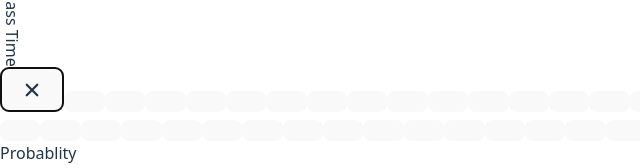
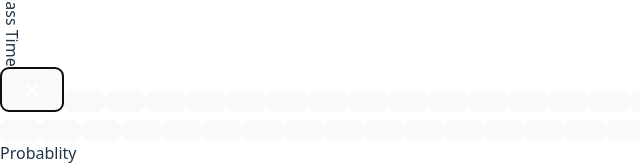
Before and after one commit to karankotai/puzzle-builder, a React (Vite) app: page / in a window 1280 px wide. Both pictures are taken after a click on the button 20 px from the left and 817 px from the top of the page. Shown: the part 733-901 px from the top of the page, without its empty margins (0-640 px from the left). Built offline with nearby package versions, Linux system fonts and the light colour scheme.

Commit message:
1st version ready for deploy

```diff
--- a/src/LogicPuzzle.tsx
+++ b/src/LogicPuzzle.tsx
@@ -1,27 +1,6 @@
 import { useState } from 'react'
 import Puzzle from './Puzzle'
-
-const problem = {
-  title: "Whose Shoes",
-  desc: "Aditya, Basil, Cecilia, and Dimitri each teach one class at 8:00, 9:00, 10:00, or 11:00. At those times, they each teach algebra, calculus, geometry, or probability. Everybody teaches at a different time, and everybody teaches a different class. For each teacher, we’d like to know *when* they teach and *which course*they teach. Given a set of clues, how can we figure it out?",
-  hints: [
-    "One of Basil's class and the 9:00 class is calculus and the other is geometry.",
-    "The four classes are Cecilia’s, the 10:00 class, geometry, and probability.",
-    "Aditya’s class is one hour before calculus.",
-    "Calculus is two hours after geometry"
-  ],
-  options: {
-    teacher: ["Aditya", "Basil", "Cecilia", "Dimitri"],
-    course: ["Probablity", "Geometry", "Calculus", "Algebra"],
-    class_time: ["8:00", "9:00", "10:00", "11:00"],
-  },
-  ans: [
-    { teacher: "Aditya", course: "Probablity", class_time: "8:00" },
-    { teacher: "Basil", course: "Geometry", class_time: "11:00" },
-    { teacher: "Cecilia", course: "Calculus", class_time: "9:00" },
-    { teacher: "Dimitri", course: "Algebra", class_time: "10:00" },
-  ]
-}
+import problem from "./assets/problem.json"
 
 const LogicPuzzle = () => {
   const [showHints, setShowHints] = useState(false)
--- a/src/Puzzle.tsx
+++ b/src/Puzzle.tsx
@@ -22,6 +22,7 @@ const correctCase = (str: string) => {
 
 const Puzzle = ({ options, ans, setShowHints }: PuzzleProps) => {
   const options_cols = Object.keys(options)
+  const tries = useRef(0);
   // these states array contains each box top and left value at 0 and 1 index
   const [box_1, setBox1] = useState(createInitialState())
   const [box_2, setBox2] = useState(createInitialState())
@@ -33,6 +34,7 @@ const Puzzle = ({ options, ans, setShowHints }: PuzzleProps) => {
 
   // gets an array with top and left values and the box number for updating at 0, 1, 2 index
   const handleBoxClick = (pos: number[]) => {
+    tries.current++
     const tempBox = pos[2] === 1 ? [...box_1] : pos[2] === 2 ? [...box_2] : [...box_3];
     prevState.current.push({
       lastUpdatedBox: pos[2],
@@ -88,40 +90,47 @@ const Puzzle = ({ options, ans, setShowHints }: PuzzleProps) => {
     box_1.forEach((ele, i) => {
       if (ele.includes(2)) {
         ans.forEach(a => {
-          if(a[options_cols[0]]===options[options_cols[0]][ele.indexOf(2)] && a[options_cols[2]]===options[options_cols[2]][i]) count++
+          if(a[options_cols[0] as keyof typeof a]===options[options_cols[0]][ele.indexOf(2)] && a[options_cols[2] as keyof typeof a]===options[options_cols[2] as keyof typeof a][i]) count++
         })
       }
     })
     box_2.forEach((ele, i) => {
       if (ele.includes(2)) {
         ans.forEach(a => {
-          if(a[options_cols[0]]===options[options_cols[0]][ele.indexOf(2)] && a[options_cols[2]]===options[options_cols[2]][i]) count++
+          if(a[options_cols[1] as keyof typeof a]===options[options_cols[1]][ele.indexOf(2)] && a[options_cols[2] as keyof typeof a]===options[options_cols[2]][i]) count++
         })
       }
     })
     box_3.forEach((ele, i) => {
       if (ele.includes(2)) {
         ans.forEach(a => {
-          if(a[options_cols[0]]===options[options_cols[0]][ele.indexOf(2)] && a[options_cols[2]]===options[options_cols[2]][i]) count++
+          if(a[options_cols[0] as keyof typeof a]===options[options_cols[0]][ele.indexOf(2)] && a[options_cols[1] as keyof typeof a]===options[options_cols[1]][i]) count++
         })
       }
     })
     count==12 ? setAlert(2) : count>=0 ? setAlert(1) : ''
   }
+  //check if all the boxes are marked either wrong or tick if yes checkAns on each box update
   useEffect(() => {
     let flag = true
     box_1.forEach(ele=>{
-      if(ele.includes(0)) flag = false
+      if(!ele.includes(2)) flag = false
     })
     box_2.forEach(ele=>{
-      if(ele.includes(0)) flag = false
+      if(!ele.includes(2)) flag = false
     })
     box_3.forEach(ele=>{
-      if(ele.includes(0)) flag = false
+      if(!ele.includes(2)) flag = false
     })
     if(flag)
       checkAns()
   }, [box_1, box_2, box_3])
+
+  const calculateScore = (tr:number) => {
+    const maxScore = 100, penalty = 2
+    const x = tr / 2
+    return maxScore - (x-12) * penalty
+  }
   return (
     <>
       <div className="w-[35vw] gap-1 grid grid-cols-[1fr,1fr,1fr]">
@@ -160,9 +169,9 @@ const Puzzle = ({ options, ans, setShowHints }: PuzzleProps) => {
               {ele.map((el, j) => {
                 return <button className="bg-white border-slate-300 rounded-none px-2 py-0 min-h-[2.5em]" onClick={() => handleBoxClick([i, j, 1])}>
                   {(el === 2)
-                    ? <IoMdCheckmark size='1.5em' />
+                    ? <IoMdCheckmark size='1.5em' className='bg-green-400' color='white'/>
                     : (el === 1)
-                      ? <IoClose size='1.5em' /> : ''}
+                      ? <IoClose className='bg-red-400' color='white' size='1.5em' /> : ''}
                 </button>
               })}
             </>
@@ -175,9 +184,9 @@ const Puzzle = ({ options, ans, setShowHints }: PuzzleProps) => {
               {ele.map((el, j) => {
                 return <button className="bg-white border-slate-300 rounded-none px-2 py-0 min-h-[2.5em]" onClick={() => handleBoxClick([i, j, 2])}>
                   {(el === 2)
-                    ? <IoMdCheckmark size='1.5em' />
+                    ? <IoMdCheckmark className='bg-green-400' color='white' size='1.5em' />
                     : (el === 1)
-                      ? <IoClose size='1.5em' /> : ''}
+                      ? <IoClose className='bg-red-400' color='white' size='1.5em' /> : ''}
                 </button>
               })}
             </>
@@ -199,9 +208,9 @@ const Puzzle = ({ options, ans, setShowHints }: PuzzleProps) => {
               {ele.map((el, j) => {
                 return <button className="bg-white border-slate-300 rounded-none px-2 py-0 min-h-[2.5em]" onClick={() => handleBoxClick([i, j, 3])}>
                   {(el === 2)
-                    ? <IoMdCheckmark size='1.5em' />
+                    ? <IoMdCheckmark size='1.5em' className='bg-green-400' color='white'/>
                     : (el === 1)
-                      ? <IoClose size='1.5em' /> : ''}
+                      ? <IoClose size='1.5em' className='bg-red-400' color='white'/> : ''}
                 </button>
               })}
             </>
@@ -213,7 +222,7 @@ const Puzzle = ({ options, ans, setShowHints }: PuzzleProps) => {
         <button disabled={prevState.current.length === 0} onClick={undo} className={`${prevState.current.length === 0 ? 'hover:cursor-not-allowed' : ''} bg-white border-2 py-1.5 hover:bg-cyan-200 hover:text-slate-500 uppercase border-cyan-500`}>Undo</button>
         <button onClick={reset} className='bg-white border-2 py-1.5 hover:bg-cyan-200 hover:text-slate-500 uppercase border-cyan-500'>Start Over</button>
       </div>
-      <AlertComp showAlert={alert == 1 || alert == 2 || alert == 3} status={alert} setShowAlert={setAlert} />
+      <AlertComp score={calculateScore(tries.current)} showAlert={alert == 1 || alert == 2 || alert == 3} status={alert} setShowAlert={setAlert} />
     </>
   )
 }
--- /dev/null
+++ b/src/assets/problem.json
@@ -0,0 +1,40 @@
+{
+    "title": "Whose Shoes",
+    "desc": "Aditya, Basil, Cecilia, and Dimitri each teach one class at 8:00, 9:00, 10:00, or 11:00. At those times, they each teach algebra, calculus, geometry, or probability. Everybody teaches at a different time, and everybody teaches a different class. For each teacher, we’d like to know *when* they teach and *which course*they teach. Given a set of clues, how can we figure it out?",
+    "hints": [
+        "One of Basil's class and the 9:00 class is calculus and the other is geometry.",
+        "The four classes are Cecilia’s, the 10:00 class, geometry, and probability.",
+        "Aditya’s class is one hour before calculus.",
+        "Calculus is two hours after geometry"
+    ],
+    "options": {
+      "teacher": [
+            "Aditya",
+            "Basil",
+            "Cecilia",
+            "Dimitri"
+        ],
+      "course": [
+            "Probablity",
+            "Geometry",
+            "Calculus",
+            "Algebra"
+        ],
+      "class_time": [
+            "8:00",
+            "9:00",
+            "10:00",
+            "11:00"
+        ]
+    },
+    "ans": [
+        { "teacher": "Aditya", "course": "Probablity", "class_time": "8:00"
+        },
+        { "teacher": "Basil", "course": "Geometry", "class_time": "11:00"
+        },
+        { "teacher": "Cecilia", "course": "Calculus", "class_time": "9:00"
+        },
+        { "teacher": "Dimitri", "course": "Algebra", "class_time": "10:00"
+        }
+    ]
+}
--- a/src/components/AlertComp.tsx
+++ b/src/components/AlertComp.tsx
@@ -3,11 +3,12 @@ import { Dialog, Transition } from '@headlessui/react'
 import { BsExclamationCircle } from "react-icons/bs";
 
 interface AlertCompProps {
+  score: number,
   status: number,
   showAlert: boolean,
   setShowAlert: React.Dispatch<React.SetStateAction<number>>
 }
-const AlertComp = ({status,showAlert,setShowAlert}:AlertCompProps) => {
+const AlertComp = ({score,status,showAlert,setShowAlert}:AlertCompProps) => {
   return (
     <Transition.Root show={showAlert} as={Fragment}>
       <Dialog as="div" className="relative z-10" onClose={()=>setShowAlert(0)}>
@@ -35,22 +36,23 @@ const AlertComp = ({status,showAlert,setShowAlert}:AlertCompProps) => {
               leaveTo="opacity-0 translate-y-4 sm:translate-y-0 sm:scale-95"
             >
               <Dialog.Panel className="relative transform overflow-hidden rounded-lg bg-white text-left shadow-xl transition-all sm:my-8 sm:w-full sm:max-w-lg">
-                <div className={`${status==1?'bg-red-400':status==2?'bg-green-300':status==3?'bg-yellow-300':'bg-white'} px-4 pb-4 pt-5 sm:p-6 sm:pb-4`}>
+                <div className={`${status==1?'bg-red-400':status==2?'bg-green-400':status==3?'bg-yellow-500':'bg-white'} px-4 pb-4 pt-5 sm:p-6 sm:pb-4`}>
                   <div className="sm:flex sm:items-start">
-                    <div className="mx-auto flex h-12 w-12 flex-shrink-0 items-center justify-center rounded-full bg-slate-100 sm:mx-0 sm:h-10 sm:w-10">
-                      <BsExclamationCircle className='h-6 w-6' aria-hidden="true" />
+                    <div className="mx-auto flex h-12 w-12 flex-shrink-0 items-center justify-center rounded-full sm:mx-0 sm:h-10 sm:w-10">
+                      <BsExclamationCircle className='h-6 w-6 text-white' aria-hidden="true" />
                     </div>
                     <div className="mt-3 text-center sm:ml-4 sm:mt-0 sm:text-left">
-                      <Dialog.Title className="text-base font-semibold flex items-center justify-center leading-6 text-gray-900">
+                      <Dialog.Title className="font-semibold flex text-lg  items-center justify-center leading-6 text-white text-center gap-2 flex-col">
                         {status==1 ? "Wrong Solution 🥺. Try Again!!" : status==2 ? "Correct Ans 🥳. You are a Genius!!" : status==3 ? "Only one box can be marked TRUE in any row or column.":''}
+                        <p>{(status==1 || status == 2) && `Score : ${score}`}</p>
                       </Dialog.Title>
                     </div>
                   </div>
                 </div>
-                <div className="bg-gray-500 px-4 py-1 sm:flex sm:flex-row-reverse sm:px-6">
+                <div className="bg-gray-100 px-4 py-1.5 sm:flex sm:flex-row-reverse sm:px-6">
                   <button
                     type="button"
-                    className={`inline-flex w-full justify-center rounded-md bg-white hover:bg-black px-3 py-2 text-sm font-semibold text-black hover:text-white shadow-sm sm:ml-3 sm:w-auto`}
+                    className={`inline-flex w-full justify-center rounded-md bg-white hover:bg-black px-5 py-1.5 text-sm font-semibold text-black hover:text-white shadow-sm sm:ml-3 sm:w-auto`}
                     onClick={() => setShowAlert(0)}
                   >
                     OK
```
Also changed, not shown: src/assets/problem2.json (added, +41 -0 lines).
